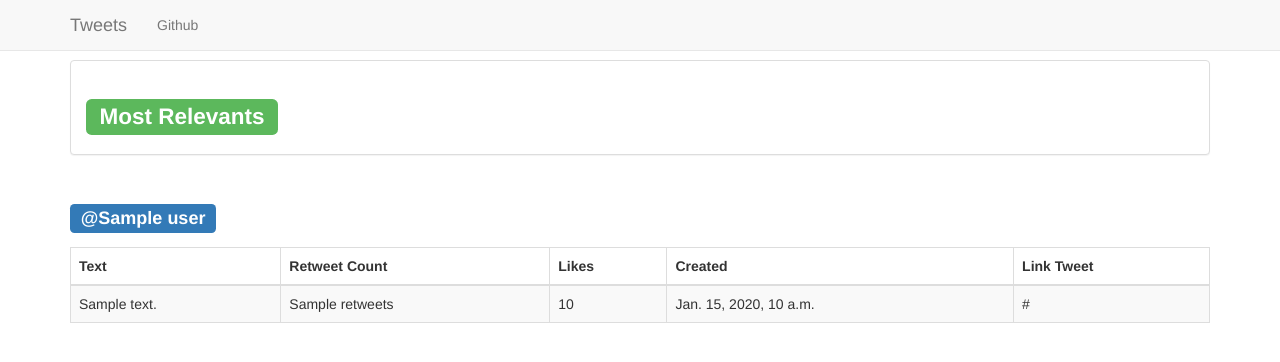
After one commit to WellCastro/mentions_web, a Django app: page /most_mentions/ in a window 1280 px wide. The commit adds this page. Shown: the top 362 px of the page. Run offline with Django 3.2, Linux system fonts and the light colour scheme; tables that the repository leaves empty hold one stand-in row (values such as "Sample post"); a database or web service that is not in the repository returns one stand-in record (values such as "Sample title"); data that the repository does not hold is empty; some libraries are stand-ins or nearby versions.

Commit message:
html most mentions

```diff
--- a/app/views.py
+++ b/app/views.py
@@ -1,14 +1,70 @@
 # -*- coding: utf-8 -*-
 from __future__ import unicode_literals
-
+import requests
 from django.views import generic
 
+URL_RELEVANTS = "http://localhost:8001/most_relevants"
+URL_MENTIONS = "http://localhost:8001/most_mentions"
+ID_LOCAWEB = 42
 
-class Index(generic.TemplateView):
+
+def get_most(name):
+    # get relevants in api
+    result = None
+    if name == "relevants":
+        url = URL_RELEVANTS
+    elif name == "mentions":
+        url = URL_MENTIONS
+    try:
+        r = requests.get(url + "/" + str(ID_LOCAWEB))
+        result = r.json()
+    except Exception, e:
+        print e
+
+    return result
+
+
+class MostRelevants(generic.TemplateView):
     template_name = "index.html"
 
     def get_context_data(self, **kwargs):
-        context = super(Index, self).get_context_data(**kwargs)
-        context["results"] = ""
+        context = super(MostRelevants, self).get_context_data(**kwargs)
+        context["results"] = get_most("relevants")
 
         return context
+
+
+class MostMentions(generic.TemplateView):
+    template_name = "most_mentions.html"
+
+    def get_context_data(self, **kwargs):
+        context = super(MostMentions, self).get_context_data(**kwargs)
+        context["results"] = get_most("mentions")
+        list_group = []
+        tweets = []
+
+        for group in context["results"].itervalues():
+            for user in group:
+                text = user.get('text')
+                likes = user.get('likes')
+                link_tweet = user.get('link_tweet')
+                retweets = user.get('retweets')
+                date = user.get('date')
+
+                name = user.get('user').get('screen_name')
+
+                tweets.append({
+                    "text": text,
+                    "likes": likes,
+                    "link_tweet": link_tweet,
+                    "retweets": retweets,
+                    "date": date
+                })
+            list_group.append({
+                "name": name,
+                "tweets": tweets
+            })
+            tweets = []
+        context["results"] = list_group
+
+        return context
--- a/mentions_web/urls.py
+++ b/mentions_web/urls.py
@@ -18,10 +18,11 @@ from django.contrib import admin
 from django.conf.urls.static import static
 from django.conf import settings
 
-from app.views import Index
+from app.views import MostRelevants, MostMentions
 
 urlpatterns = [
     url(r'^admin/', admin.site.urls),
-    url(r'^$', Index.as_view(), name='index'),
+    url(r'^most_mentions/', MostMentions.as_view(), name='mentions'),
+    url(r'^most_relevants/', MostRelevants.as_view(), name='index'),
 
 ] + static(settings.STATIC_URL, document_root=settings.STATIC_ROOT)
--- a/static/js/app.js
+++ b/static/js/app.js
@@ -1,43 +1,3 @@
 $(document).ready(function() {
-    $('#property').DataTable( {
-        "language": {
-            "lengthMenu": "Exibindo _MENU_ por página",
-            "zeroRecords": "Nenhum registro",
-            "info": "página _PAGE_ de _PAGES_",
-            "infoEmpty": "Nenhum registro",
-            "infoFiltered": "(filtered from _MAX_ total records)",
-            'search': "Procurar:",
-            paginate: {
-                first:      "Primeira",
-                previous:   "Anterior",
-                next:       "Próxima",
-                last:       "Última"
-            }
-        }
-    } );
+    $('#relevants').DataTable( {} );
 } );
-
-$(".delete").click(function(){
-    var id_json = this.id;
-    delete_all(id_json);
-});
-
-function delete_all(id) {
-    $.ajax({
-        url : "/api/property/remove/"+id,
-        type : "DELETE",
-
-        // handle a successful response
-        success : function(json) {
-            var node = "tr[id="+id+"]"
-            $(node).remove();
-            console.log("deleted id"+id)
-
-        },
-
-        // handle a non-successful response
-        error : function(xhr,errmsg,err) {
-            console.log(xhr.status + ": " + xhr.responseText); // provide a bit more info about the error to the console
-        }
-    });
-};
--- a/templates/base.html
+++ b/templates/base.html
@@ -10,7 +10,7 @@
     <meta name="author" content="">
     <link rel="icon" href="../../favicon.ico">
 
-    <title>Mentions</title>
+    <title>Tweets</title>
 
   	<!-- Latest compiled and minified CSS -->
   	<link rel="stylesheet" href="https://maxcdn.bootstrapcdn.com/bootstrap/3.3.7/css/bootstrap.min.css" integrity="sha384-BVYiiSIFeK1dGmJRAkycuHAHRg32OmUcww7on3RYdg4Va+PmSTsz/K68vbdEjh4u" crossorigin="anonymous">
@@ -28,11 +28,10 @@
             <span class="icon-bar"></span>
             <span class="icon-bar"></span>
           </button>
-          <a class="navbar-brand" href="{% url 'index' %}">Mentions</a>
+          <a class="navbar-brand" href="{% url 'index' %}">Tweets</a>
         </div>
         <div id="navbar" class="navbar-collapse collapse">
           <ul class="nav navbar-nav">
-            <li><a href="">Doc Api</a></li>
             <li><a href="https://github.com/WellCastro/ads" target="_blank">Github</a></li>
           </ul>
         </div><!--/.nav-collapse -->
@@ -48,13 +47,11 @@
     </div> <!-- /container -->
 
 
-    <!-- Bootstrap core JavaScript
-    ================================================== -->
-    <!-- Placed at the end of the document so the pages load faster -->
     <script src="https://ajax.googleapis.com/ajax/libs/jquery/1.12.4/jquery.min.js"></script>
     <script src={% static "/js/bootstrap.min.js" %}></script>
     <script src={% static "/js/jquery.dataTables.min.js" %}></script>
     <script src={% static "/js/dataTables.bootstrap.min.js" %}></script>
+    <script src={% static "/js/dataTables.rowGroup.min.js" %}></script>
     <script src={% static "/js/app.js" %}></script>
   </body>
 </html>
--- /dev/null
+++ b/templates/most_mentions.html
@@ -0,0 +1,41 @@
+{% extends 'base.html' %}
+
+{% block content %}
+<br>
+<br>
+<br>
+<div class="panel panel-default">
+  <div class="panel-body">
+    <h2><a href="{% url 'index' %}"><span class="label label-success">Most Relevants</span></a></h2>
+
+  </div>
+</div>
+{% for i in results %}
+
+  <table id="mentions" class="table table-striped table-bordered" cellspacing="0" width="100%">
+  <caption><h3><span class="label label-primary">@{{ i.name }}</span></h3></caption>
+
+          <thead>
+              <tr>
+                  <th>Text</th>
+                  <th>Retweet Count</th>
+                  <th>Likes</th>
+                  <th>Created</th>
+                  <th>Link Tweet</th>
+              </tr>
+          </thead>
+          <tbody>
+          	{% for x in i.tweets %}
+              <tr>
+                  <td>{{ x.text}}</td>
+                  <td>{{ x.retweets}}</td>
+                  <td>{{ x.likes}}</td>
+                  <td>{{ x.date}}</td>
+                  <td>{{ x.link_tweet}}</td>
+              </tr>
+           {% endfor %}
+          </tbody>
+      </table>
+{% endfor %}
+
+{% endblock %}
```
Also changed, not shown: templates/index.html (+3 -5 lines).
